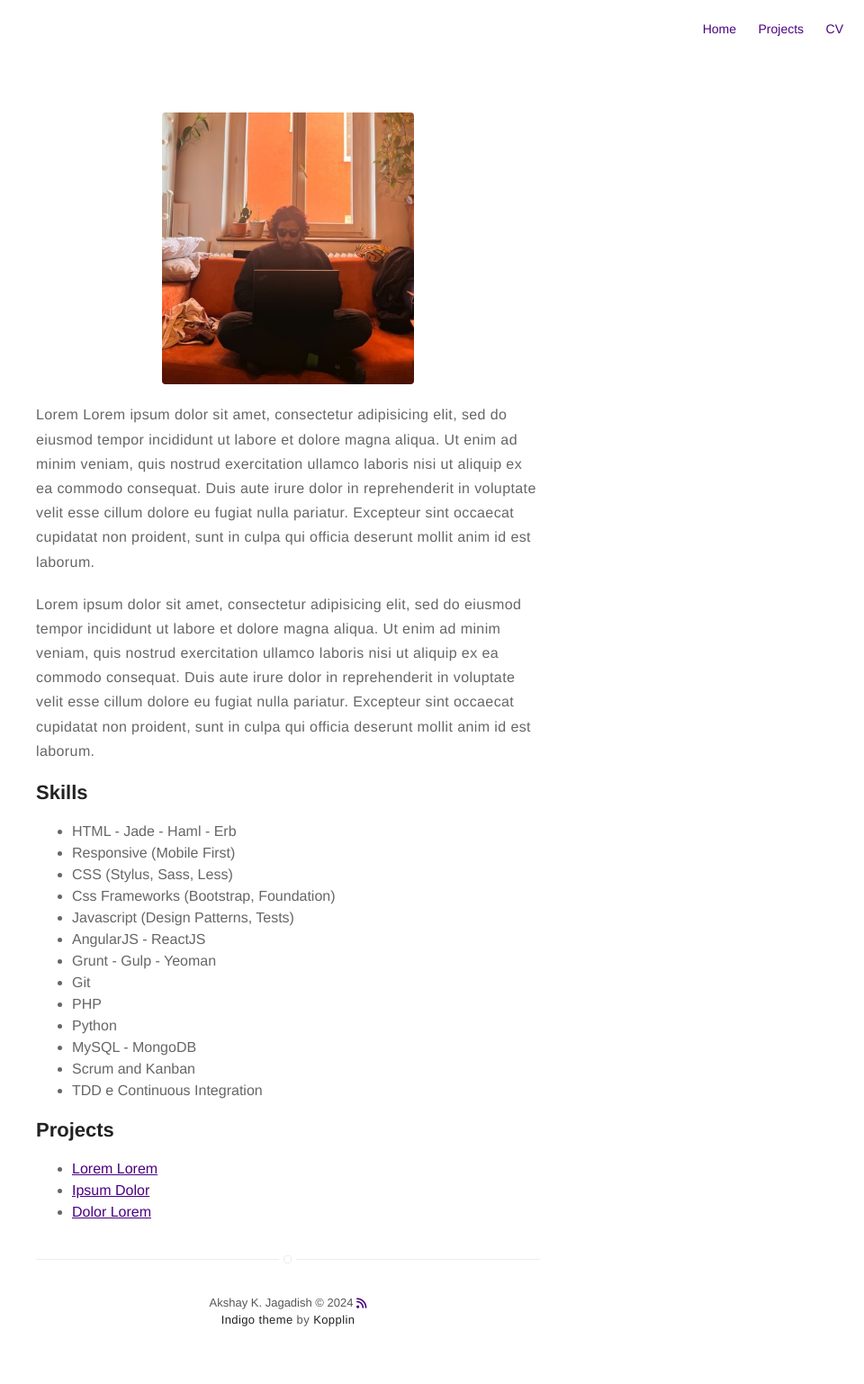
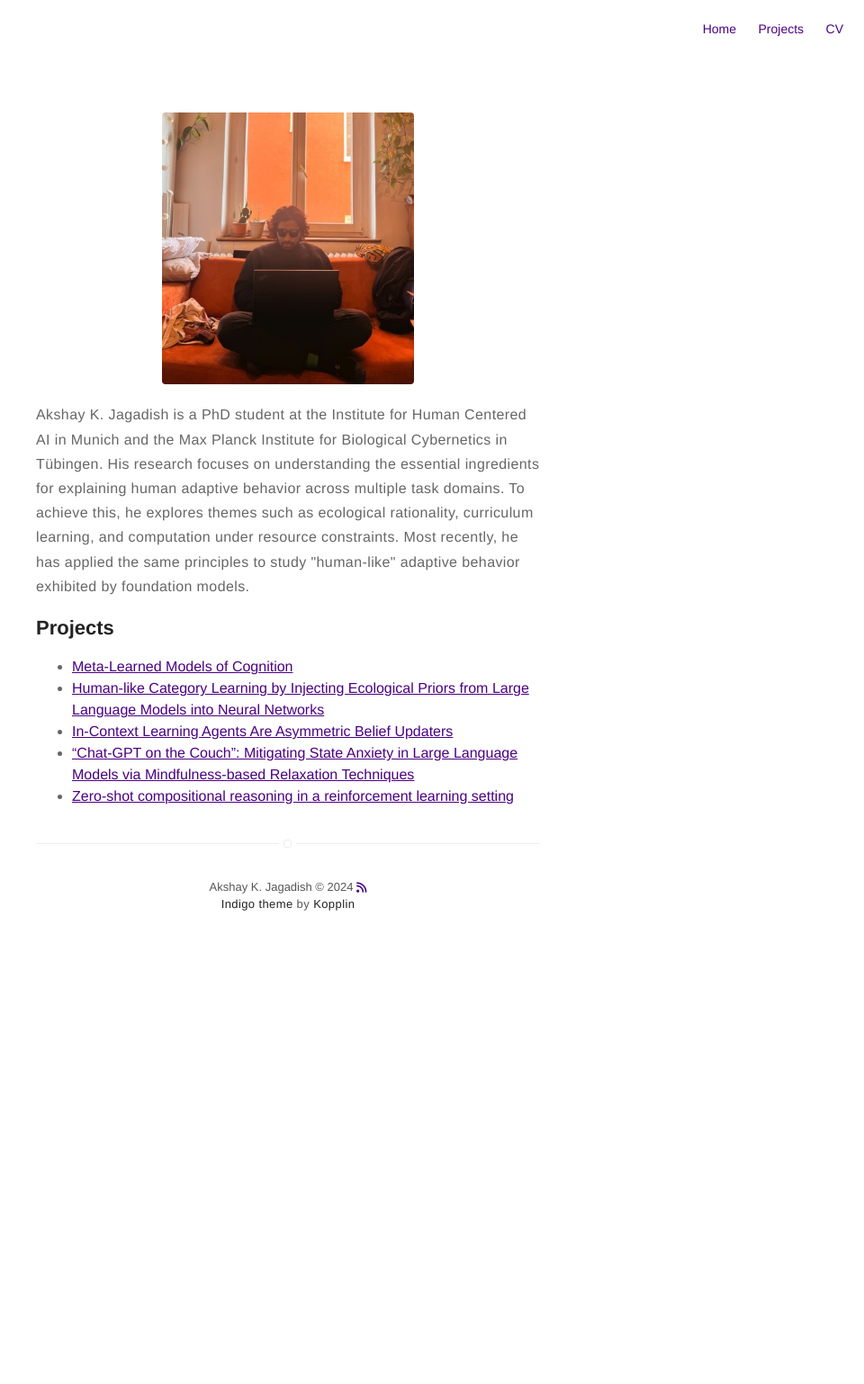
Before and after one commit to akjagadish/akjagadish.github.io, a Jekyll site: the page built from about.md, in a window 1280 px wide. Shown: the whole page at 90% size, without its empty margins (320-1280 px from the left). Built offline with Jekyll 4.4.1, drawn with Linux system fonts in a browser that asks for light colours; nearby versions of some CDN libraries; after the commit the page ends 1076 px from its top, so only the background shows below that.

Commit message:
minor updates to the website

```diff
--- a/about.md
+++ b/about.md
@@ -4,21 +4,16 @@ layout: page
 ---
 ![Profile Image]({% if site.external-image %}{{ site.picture }}{% else %}{{ site.url }}/{{ site.picture }}{% endif %})
 
-<p>Lorem Lorem ipsum dolor sit amet, consectetur adipisicing elit, sed do eiusmod
+<p>Akshay K. Jagadish is a PhD student at the Institute for Human Centered AI in Munich and the Max Planck Institute for Biological Cybernetics in Tübingen. His research focuses on understanding the essential ingredients for explaining human adaptive behavior across multiple task domains. To achieve this, he explores themes such as ecological rationality, curriculum learning, and computation under resource constraints. Most recently, he has applied the same principles to study "human-like" adaptive behavior exhibited by foundation models. </p>
+
+<!-- <p>Lorem ipsum dolor sit amet, consectetur adipisicing elit, sed do eiusmod
 tempor incididunt ut labore et dolore magna aliqua. Ut enim ad minim veniam,
 quis nostrud exercitation ullamco laboris nisi ut aliquip ex ea commodo
 consequat. Duis aute irure dolor in reprehenderit in voluptate velit esse
 cillum dolore eu fugiat nulla pariatur. Excepteur sint occaecat cupidatat non
-proident, sunt in culpa qui officia deserunt mollit anim id est laborum.</p>
+proident, sunt in culpa qui officia deserunt mollit anim id est laborum.</p> -->
 
-<p>Lorem ipsum dolor sit amet, consectetur adipisicing elit, sed do eiusmod
-tempor incididunt ut labore et dolore magna aliqua. Ut enim ad minim veniam,
-quis nostrud exercitation ullamco laboris nisi ut aliquip ex ea commodo
-consequat. Duis aute irure dolor in reprehenderit in voluptate velit esse
-cillum dolore eu fugiat nulla pariatur. Excepteur sint occaecat cupidatat non
-proident, sunt in culpa qui officia deserunt mollit anim id est laborum.</p>
-
-<h2>Skills</h2>
+<!-- <h2>Skills</h2>
 
 <ul class="skill-list">
 	<li>HTML - Jade - Haml - Erb</li>
@@ -34,12 +29,15 @@ proident, sunt in culpa qui officia deserunt mollit anim id est laborum.</p>
 	<li>MySQL - MongoDB</li>
 	<li>Scrum and Kanban</li>
 	<li>TDD e Continuous Integration</li>
-</ul>
+</ul> -->
 
 <h2>Projects</h2>
 
 <ul>
-	<li><a href="https://github.com/">Lorem Lorem</a></li>
-	<li><a href="https://github.com/">Ipsum Dolor</a></li>
-	<li><a href="https://github.com/">Dolor Lorem</a></li>
+	<li><a href="https://www.cambridge.org/core/journals/behavioral-and-brain-sciences/article/abs/metalearned-models-of-cognition/F95059E07AE6E82AE56C4164A5384A18">Meta-Learned Models of Cognition</a></li>
+	<li><a href="https://github.com/akjagadish/ermi">Human-like Category Learning by Injecting Ecological Priors from Large Language Models into Neural Networks</a></li>
+	<li><a href="https://github.com/akjagadish/InContext-Learning-Dynamics">In-Context Learning Agents Are Asymmetric Belief Updaters</a></li>
+	<li><a href="https://github.com/akjagadish/gpt-trauma-induction">“Chat-GPT on the Couch”: Mitigating State Anxiety in Large Language Models via Mindfulness-based Relaxation Techniques</a></li>
+	<li><a href="https://github.com/akjagadish/resource-rational-compositional-RL">Zero-shot compositional reasoning in a reinforcement learning setting</a></li>
+
 </ul>
```
